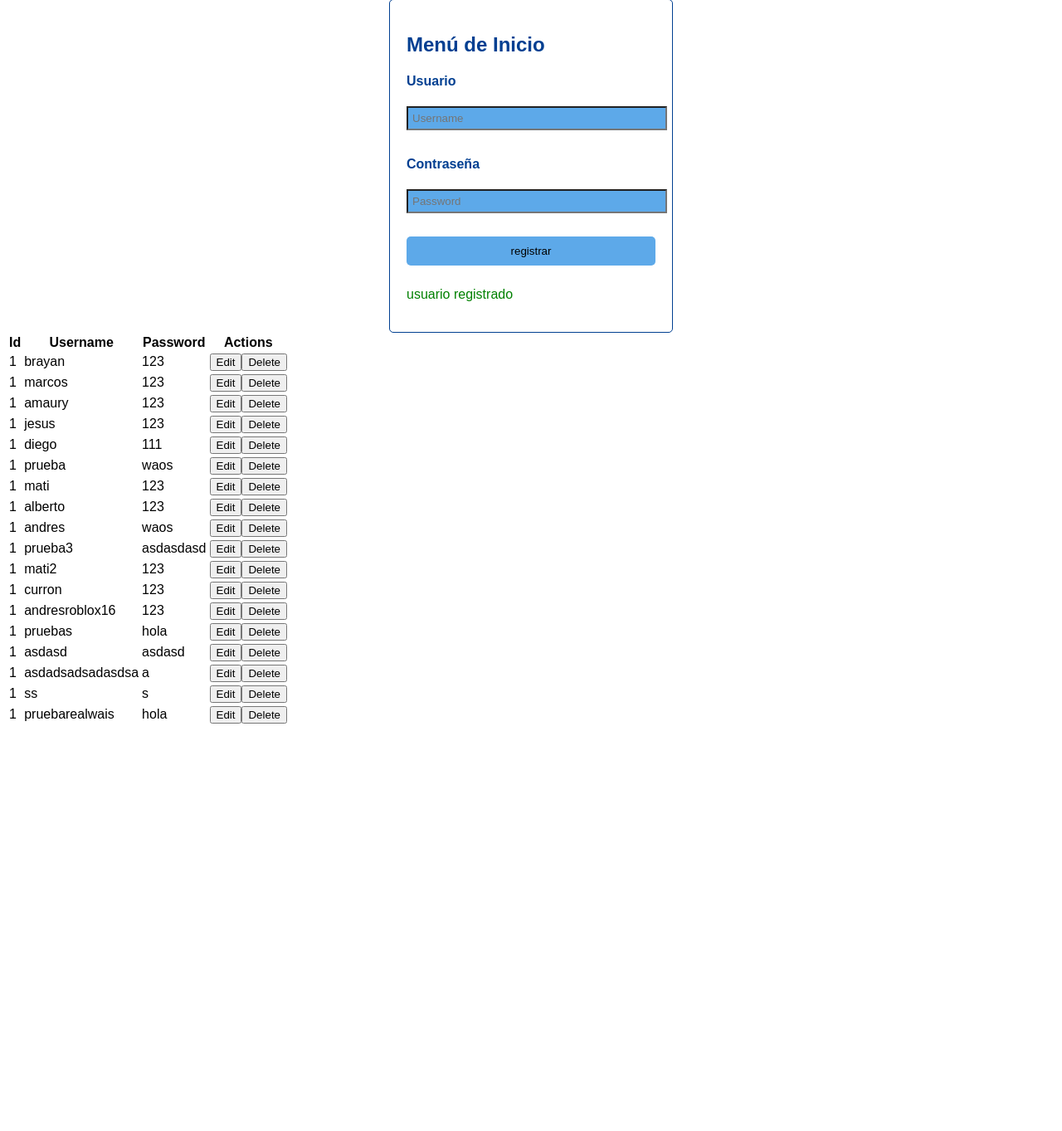
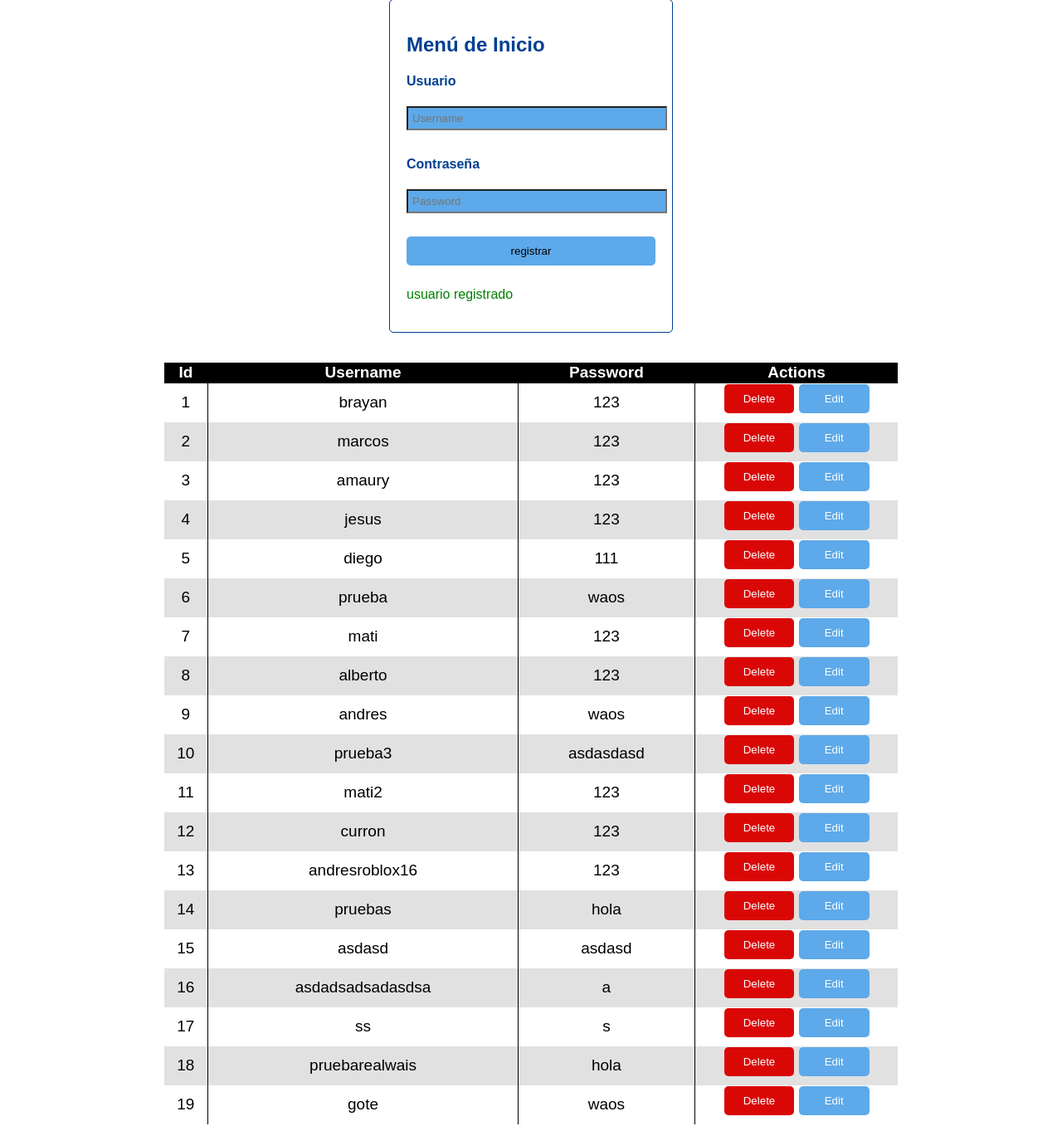
Before and after one commit to xJesusx0/Jesus_Crud, a Flask app: page / in a window 1280 px wide. Shown: the part 87-1450 px from the top of the page at 83% size. Before the commit the page ends 959 px from the top, so only its background shows below. Run offline with Flask 3, Linux system fonts and the light colour scheme.

Commit message:
added better interface

```diff
--- a/database.csv
+++ b/database.csv
@@ -17,3 +17,4 @@ asdasd,asdasd
 asdadsadsadasdsa,a
 ss,s
 pruebarealwais,hola
+gote,waos
--- a/main.py
+++ b/main.py
@@ -5,8 +5,7 @@ app = flask.Flask(__name__)
 
 @app.route("/", methods = ["GET","POST"])
 def index3():
-    data = sw.users_data()
-    users = sw.users_request()
+    data = sw.process_data()
     if flask.request.method  == "POST":
 
         usuario = flask.request.form["username"]
@@ -17,7 +16,7 @@ def index3():
         if user_request == True:
             error = "ese usuario ya esta ocupado"
 
-            return flask.render_template("index3.html",users = users,error = error)
+            return flask.render_template("index3.html",error = error,data=data)
 
         elif user_request == False:
 
@@ -25,10 +24,9 @@ def index3():
                 sw.registrar(usuario, contraseña)
 
     sw.delete_c()
-    users = sw.users_request()
 
-    data = sw.users_data()
-    return flask.render_template("index3.html",users = users,data = data)
+    data = sw.process_data()
+    return flask.render_template("index3.html",data = data)
 
 @app.route("/admin")
 def admin():
--- /dev/null
+++ b/static/CSS/style_tabla.css
@@ -0,0 +1,50 @@
+body {
+    font-family: Arial, sans-serif;
+    background-color: #FFFFFF;
+
+}
+.tabla {
+    border-collapse: collapse;
+    text-align: center;
+    width: 70%;
+    margin: 0 auto;
+    font-size: 19px;
+    padding: 10px;
+  }
+
+  .tabla th:not(:first-child),
+  .tabla td:not(:first-child) {
+    border-left: 1px solid #000;
+  }
+.top{
+    background-color: #000;
+    color: #fff;
+    border-bottom: 1px solid #000;
+}
+
+#par{
+    background-color: rgb(226, 225, 225);
+}
+.boton {
+    width: 35%;
+    padding: 10px;
+    margin-bottom: 10px;
+    color: #FFFFFF;
+    border: none;
+    border-radius: 5px;
+    cursor: pointer;
+}
+#delete{
+    background-color: rgb(218, 7, 7);
+}
+#edit{
+    background-color: #5DA9E9;
+}
+#delete:hover{
+    background-color: rgb(168, 5, 5);
+    color:white
+}
+#edit:hover{
+    background-color: #4d9ada;
+    color:white
+}
--- a/sw_functions.py
+++ b/sw_functions.py
@@ -120,14 +120,17 @@ def users_request():
           c = c+ 1
     return f_users
 
-def users_data():
+def process_data():
   users = users_request()
   usernames = []
   passwords = []
+  id = []
+  id_counter = 1
   for user in users:
         username,password = user.split(",")
         usernames.append(username)
         passwords.append(password)
-
-  data = list(zip(usernames,passwords))
+        id.append(id_counter)
+        id_counter = id_counter + 1
+  data = list(zip(id,usernames,passwords))
   return data
--- a/templates/index3.html
+++ b/templates/index3.html
@@ -25,6 +25,6 @@
         <p style="color:green;">usuario registrado</p>
         {% endif %}
 
-    </div>
+    </div><br><br>
     {% include "tabla.html" %}
 {% endblock %}
--- a/templates/tabla.html
+++ b/templates/tabla.html
@@ -1,22 +1,36 @@
 {% extends "base.html" %}
+{% block style %}
+<link rel="stylesheet" href="{{ url_for('static' , filename = 'CSS/style_tabla.css')}}">
+{% endblock %}
 <body>
     {% block content %}
     {% block nav %}
     {% endblock %}
-    <table>
-        <tr>
+    <table class = "tabla">
+        <tr class = "top">
             <th>Id</th>
             <th>Username</th>
             <th>Password</th>
             <th>Actions</th>
         </tr>
-        {% for username,password in data %}
-        <tr>
-            <td>1</td>
+        {% for id,username,password in data %}
+        {% if id % 2 == 0 %}
+        <tr class = "datos" id ="par">
+            <td>{{id}}</td>
             <td>{{username}}</td>
             <td>{{password}}</td>
-            <td><button>Edit</button><button>Delete</button></td>
+            <td><button class = "boton" id ="delete">Delete</button>
+                <button class = "boton" id ="edit">Edit</button></td>
         </tr>
+        {% else %}
+        <tr class = "datos" id ="impar">
+            <td>{{id}}</td>
+            <td>{{username}}</td>
+            <td>{{password}}</td>
+            <td><button class = "boton" id ="delete">Delete</button>
+                <button class = "boton" id ="edit">Edit</button></td>
+        </tr>
+        {% endif %}
         {% endfor %}
 
     </table>
```
